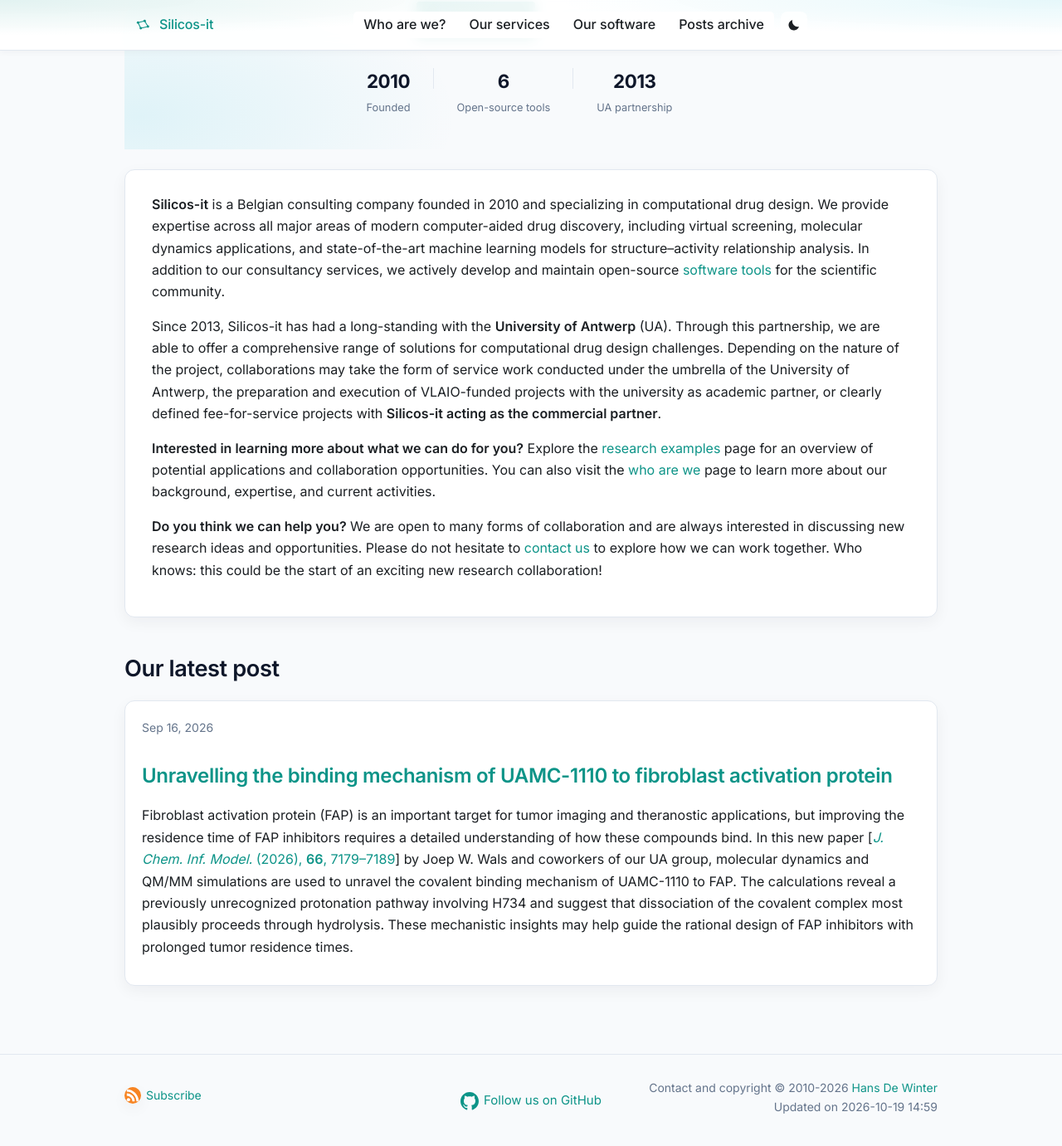
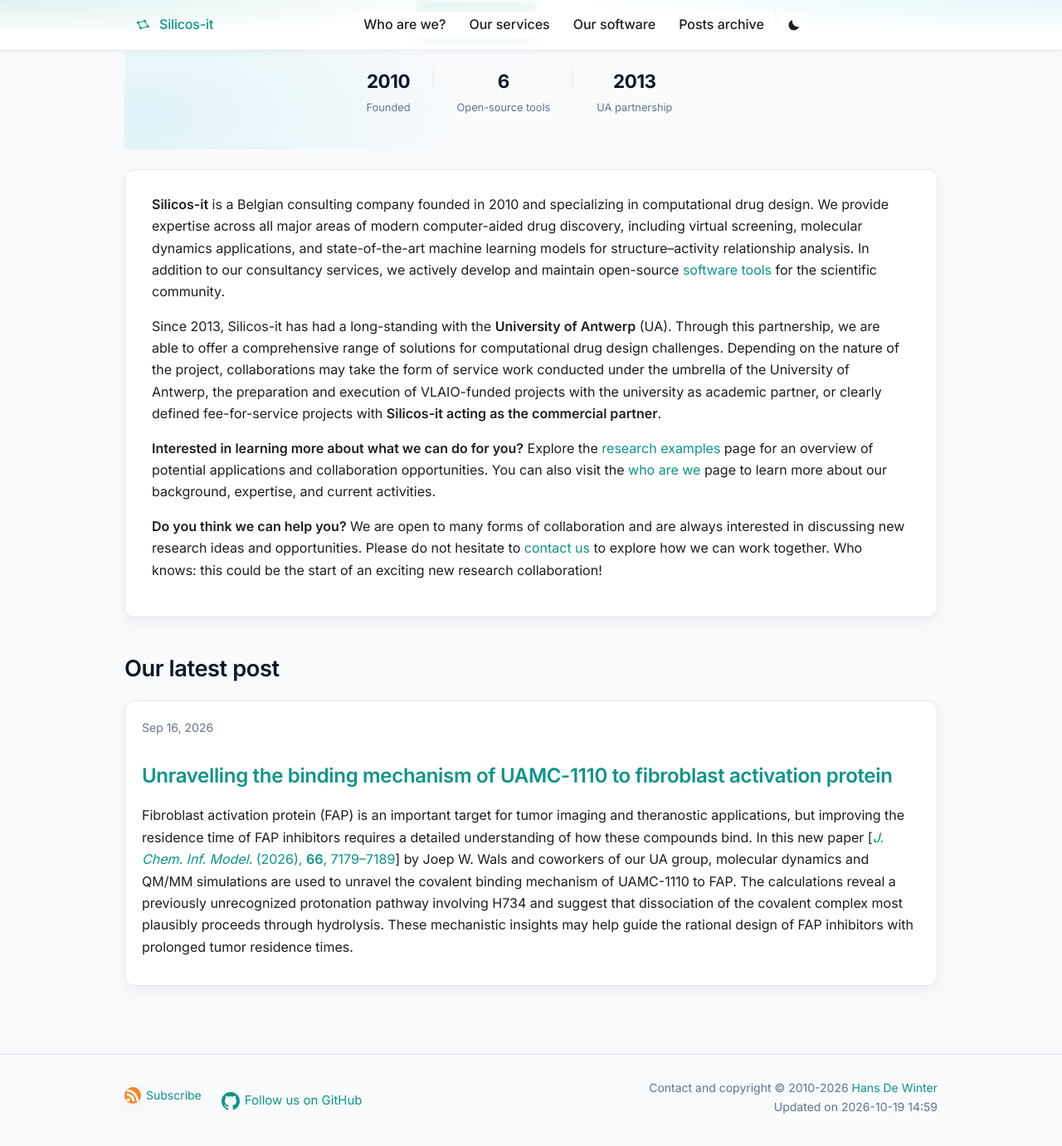
Before and after one commit to silicos-it/silicos-it.github.io, a Jekyll site: the page built from index.md, in a window 1280 px wide and 1400 px high, scrolled down 214 px. Shown: the top 1381 px of the window at 83% size. Built offline with Jekyll 4.4.1, drawn with Linux system fonts in a browser that asks for light colours.

Commit message:
Regroup footer into two columns: links left, info right
Subscribe and GitHub were spread across three grid columns with a
large gap between them. Grouping them into one "footer-links"
cluster on the left, opposite the contact/copyright block, removes
the dead space and gives the row a clearer actions-vs-info structure.

Co-Authored-By: Claude Sonnet 5 <noreply@anthropic.com>

```diff
--- a/_includes/footer.html
+++ b/_includes/footer.html
@@ -4,6 +4,7 @@
   <div class="wrapper">
 
     <div class="footer-row">
+      <div class="footer-links">
         <p class="feed-subscribe">
           <a href="{{ 'feed.xml' | relative_url }}">
             <img src="/assets/rss-icon.svg" width="20" height="20" alt="">
@@ -13,6 +14,7 @@
 
         <div class="social-links">
           {%- include social.html -%}
+        </div>
       </div>
 
       <p class="contact-list">
--- a/_sass/minima/custom-styles.scss
+++ b/_sass/minima/custom-styles.scss
@@ -759,22 +759,19 @@ pre > code,
 }
 
 .footer-row {
-  display: grid;
-  grid-template-columns: 1fr auto 1fr;
+  display: flex;
   align-items: center;
+  justify-content: space-between;
   gap: 1rem;
 }
 
-.footer-row .feed-subscribe {
-  justify-self: start;
-}
-
-.footer-row .social-links {
-  justify-self: center;
+.footer-links {
+  display: flex;
+  align-items: center;
+  gap: 1.5rem;
 }
 
 .footer-row .contact-list {
-  justify-self: end;
   text-align: right;
 }
 
@@ -829,14 +826,9 @@ pre > code,
 
 @media screen and (max-width: 600px) {
   .footer-row {
-    grid-template-columns: 1fr;
-    justify-items: start;
+    flex-direction: column;
+    align-items: flex-start;
     gap: 0.75rem;
-  }
-
-  .footer-row .social-links,
-  .footer-row .contact-list {
-    justify-self: start;
   }
 
   .footer-row .contact-list {
```
Lines whose indentation alone changed are shown as unchanged.
